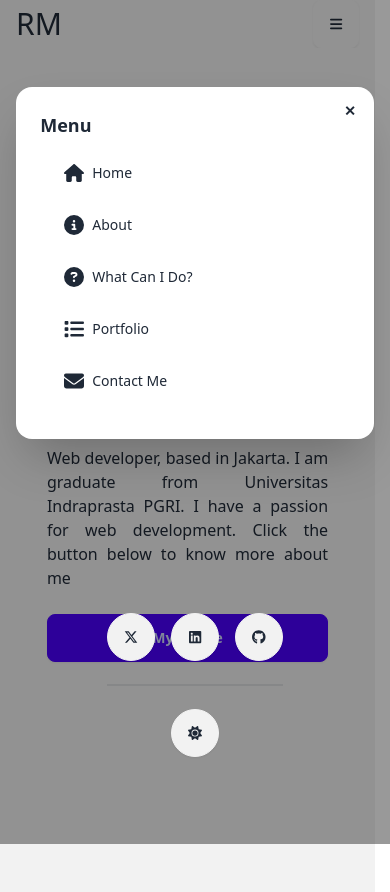
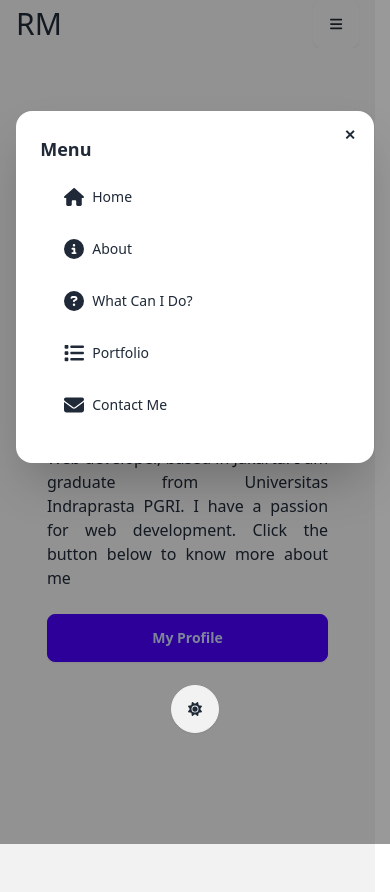
Before and after one commit to RizkiMaula/rizkima-portfolio, a React (Vite) app: page / in a window 390 px wide. Both pictures are taken after a click on the button 350 px from the left and 24 px from the top of the page. Built offline with nearby package versions, Linux system fonts and the light colour scheme.

Commit message:
mobile update | ubah hamburger

```diff
--- a/src/components/elements/AboutMe.jsx
+++ b/src/components/elements/AboutMe.jsx
@@ -1,5 +1,5 @@
 import { faGithub, faWhatsapp } from '@fortawesome/free-brands-svg-icons';
-import { faDownload, faEnvelope, faLocationDot, faUser } from '@fortawesome/free-solid-svg-icons';
+import { faDownload, faLocationDot } from '@fortawesome/free-solid-svg-icons';
 import { FontAwesomeIcon } from '@fortawesome/react-fontawesome';
 import { Link } from 'react-router';
 import profile from '../../assets/profile.jpg';
--- a/src/components/elements/MdSidebar.jsx
+++ b/src/components/elements/MdSidebar.jsx
@@ -1,4 +1,4 @@
-import { faGithub, faLinkedin, faWhatsapp, faXTwitter } from '@fortawesome/free-brands-svg-icons';
+import { faGithub } from '@fortawesome/free-brands-svg-icons';
 import { faEnvelope, faHome, faInfoCircle, faList, faMoon, faQuestionCircle, faSun } from '@fortawesome/free-solid-svg-icons';
 import { FontAwesomeIcon } from '@fortawesome/react-fontawesome';
 // import { Link } from 'react-router';
--- a/src/components/elements/PortfolioContent.jsx
+++ b/src/components/elements/PortfolioContent.jsx
@@ -10,6 +10,20 @@ const PortfolioContent = () => {
     <div className="flex flex-col items-center justify-center min-h-screen">
       <h1 className="p-4 text-2xl font-bold text-primary">Portfolio</h1>
       <div className="grid grid-cols-1 gap-[1rem]  p-4 ">
+        <Card
+          directLink="https://gempor-travel.vercel.app/"
+          img={port1}
+          title="Gempor Travel Website"
+          description="This site is a travel website. Made by React.js, Tailwindcss, Material Tailwind Framework and with API from DibimbingAPI. The site is responsive and has a dark mode. This site is My Final Project for the Front-End Web Developer Bootcamp at Dibimbing.id and get score 80."
+          stacks={
+            <div className="flex flex-wrap gap-2">
+              <div className="badge badge-neutral">React.js</div>
+              <div className="badge badge-neutral">TailwindCSS</div>
+              <div className="badge badge-neutral">Axios</div>
+              <div className="badge badge-neutral">Redux</div>
+            </div>
+          }
+        />
         <Card
           directLink="https://gempor-travel.vercel.app/"
           img={port1}
--- a/src/components/fragments/Hamburger.jsx
+++ b/src/components/fragments/Hamburger.jsx
@@ -1,8 +1,7 @@
 import { faBars, faEnvelope, faHome, faInfoCircle, faList, faMoon, faQuestionCircle, faSun } from '@fortawesome/free-solid-svg-icons';
 import { FontAwesomeIcon } from '@fortawesome/react-fontawesome';
-import { Link } from 'react-router';
+import { Link } from 'react-scroll';
 import useTheme from '../../hooks/useTheme';
-import { faGithub, faLinkedin, faXTwitter } from '@fortawesome/free-brands-svg-icons';
 
 const Hamburger = () => {
   const [theme, setTheme] = useTheme();
@@ -28,9 +27,14 @@ const Hamburger = () => {
             <button className="absolute btn btn-sm btn-circle btn-ghost right-2 top-2">✕</button>
           </form>
           <h3 className="text-lg font-bold">Menu</h3>
+
           <ul className="w-full menu rounded-box ">
             <li className="py-2 text-left">
-              <Link to={'/'}>
+              <Link
+                to="about-me"
+                smooth
+                duration={500}
+              >
                 <FontAwesomeIcon
                   className="w-5 h-5"
                   icon={faHome}
@@ -39,7 +43,11 @@ const Hamburger = () => {
               </Link>
             </li>
             <li className="py-2 text-left">
-              <Link to={'/about'}>
+              <Link
+                to="about-me"
+                smooth
+                duration={500}
+              >
                 <FontAwesomeIcon
                   className="w-5 h-5"
                   icon={faInfoCircle}
@@ -48,7 +56,11 @@ const Hamburger = () => {
               </Link>
             </li>
             <li className="py-2 text-left">
-              <Link to={'/what-can-i-do'}>
+              <Link
+                to="do-content"
+                smooth
+                duration={500}
+              >
                 <FontAwesomeIcon
                   className="w-5 h-5"
                   icon={faQuestionCircle}
@@ -57,7 +69,11 @@ const Hamburger = () => {
               </Link>
             </li>
             <li className="py-2 text-left">
-              <Link to={'/portfolio'}>
+              <Link
+                to="portfolio"
+                smooth
+                duration={500}
+              >
                 <FontAwesomeIcon
                   className="w-5 h-5"
                   icon={faList}
@@ -66,7 +82,11 @@ const Hamburger = () => {
               </Link>
             </li>
             <li className="py-2 text-left">
-              <Link to={'/contact'}>
+              <Link
+                to="contact-me"
+                smooth
+                duration={500}
+              >
                 <FontAwesomeIcon
                   className="w-5 h-5"
                   icon={faEnvelope}
@@ -76,47 +96,6 @@ const Hamburger = () => {
             </li>
           </ul>
         </div>
-        <div>
-          <div className="flex justify-center w-full gap-4 b">
-            <div
-              className="tooltip"
-              data-tip="X"
-            >
-              <button
-                onClick={() => {
-                  window.open('https://x.com/rizkima666', '_blank');
-                }}
-                className="btn btn-circle"
-              >
-                <FontAwesomeIcon icon={faXTwitter} />
-              </button>
-            </div>
-            <div
-              className="tooltip"
-              data-tip="LinkedIn"
-            >
-              <button
-                onClick={() => {
-                  window.open('https://www.linkedin.com/in/rizkimaulana892/', '_blank');
-                }}
-                className="btn btn-circle"
-              >
-                <FontAwesomeIcon icon={faLinkedin} />
-              </button>
-            </div>
-            <div
-              className="tooltip"
-              data-tip="Github"
-            >
-              <button
-                onClick={() => window.open('https://github.com/rizkimaula', '_blank')}
-                className="btn btn-circle"
-              >
-                <FontAwesomeIcon icon={faGithub} />
-              </button>
-            </div>
-          </div>
-          <div className="divider"></div>
         <div className="flex justify-center gap-2">
           <button
             onClick={() => toggleTheme()}
@@ -125,7 +104,6 @@ const Hamburger = () => {
             {theme === 'light' ? <FontAwesomeIcon icon={faMoon} /> : <FontAwesomeIcon icon={faSun} />}
           </button>
         </div>
-        </div>
       </dialog>
     </div>
   );
```
Lines whose indentation alone changed are shown as unchanged.
